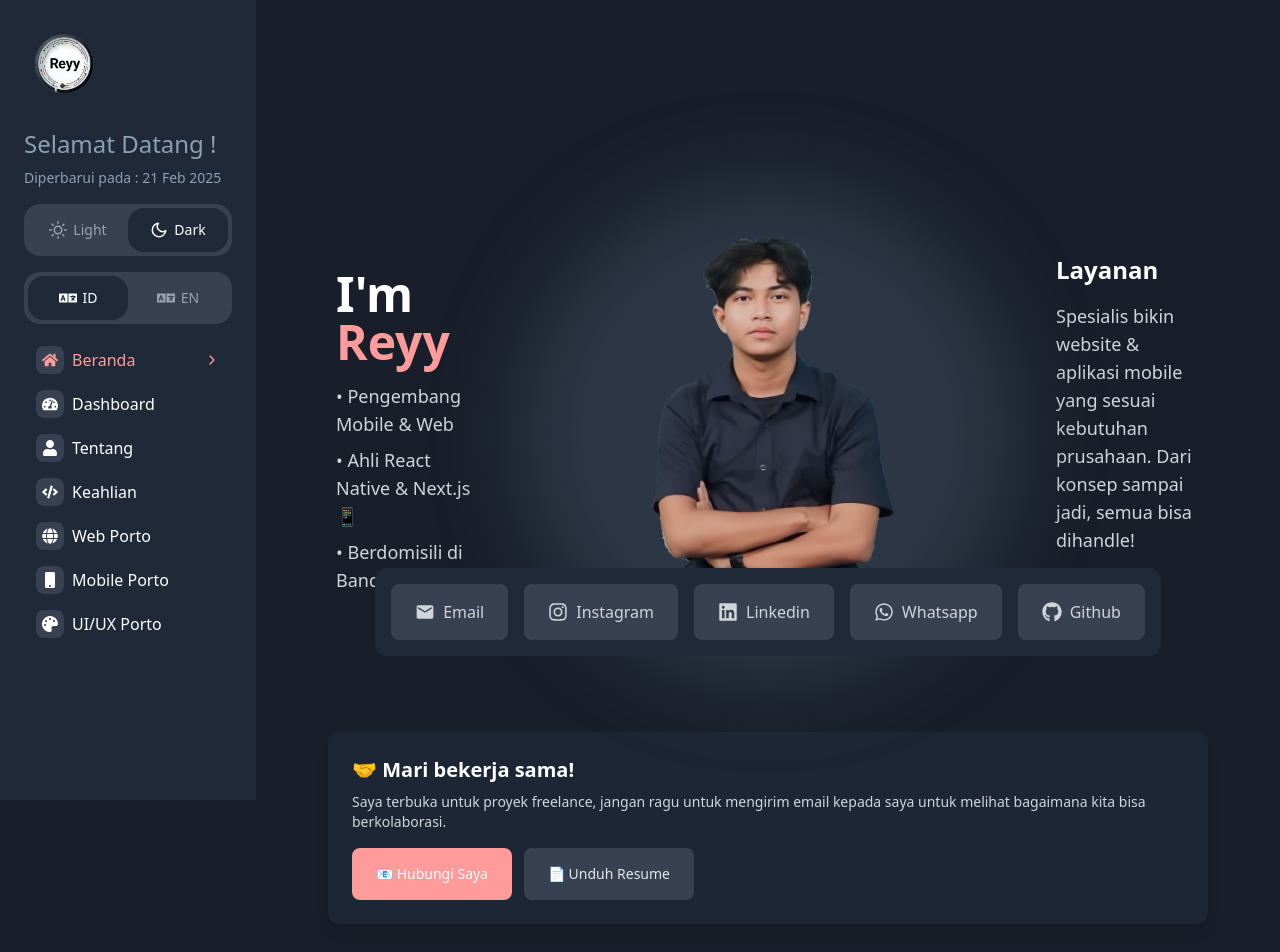
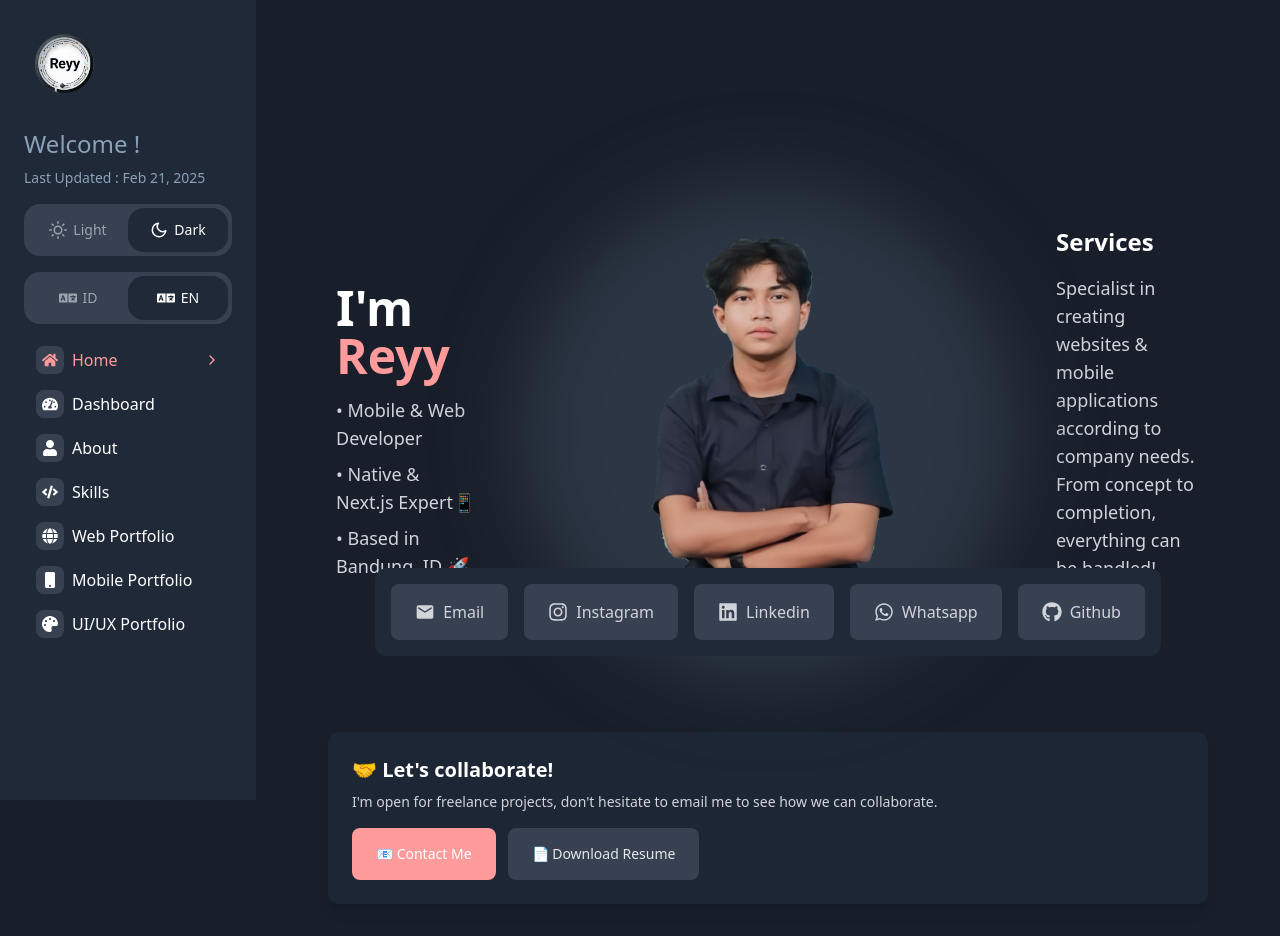
Before and after one commit to Reyn12/portofolio-new, a Next.js app: page /homepage in a window 1280 px wide. Shown: the top 952 px of the page. Built offline with nearby package versions, Linux system fonts and the light colour scheme.

Commit message:
Handle translate

```diff
--- a/app/contexts/LanguageContext.tsx
+++ b/app/contexts/LanguageContext.tsx
@@ -9,7 +9,7 @@ interface LanguageContextType {
 }
 
 const LanguageContext = createContext<LanguageContextType>({
-  language: 'id',
+  language: 'en',
   setLanguage: () => {}
 });
 
@@ -18,7 +18,7 @@ interface LanguageProviderProps {
 }
 
 export function LanguageProvider({ children }: LanguageProviderProps) {
-  const [language, setLanguage] = useState<Language>('id');
+  const [language, setLanguage] = useState<Language>('en');
   return (
     <LanguageContext.Provider value={{ language, setLanguage }}>
       {children}
--- a/app/homepage/page.tsx
+++ b/app/homepage/page.tsx
@@ -5,10 +5,13 @@ import Image from 'next/image';
 import { MdEmail } from "react-icons/md";
 import { FaInstagram, FaLinkedin, FaWhatsapp, FaGithub } from "react-icons/fa";
 import { motion } from 'framer-motion';
+import { useLanguage } from '@/app/contexts/LanguageContext';
+import { translations } from '@/app/translations';
 
 export default function HomePage() {
   const { theme } = useTheme();
   const [mounted, setMounted] = useState(false);
+  const { language } = useLanguage();
 
   // Tambah di bagian atas file, di luar component
   const socialLinks = [
@@ -71,8 +74,12 @@ export default function HomePage() {
             animate={{ opacity: 1, x: 0 }}
             transition={{ duration: 0.6, delay: 0.3 }}
           >
-            <span className={theme === 'dark' ? 'text-white' : 'text-[#5e5c7f]'}>I'm</span>{" "}
-            <span className={theme === 'dark' ? 'text-[#FF9B9B]' : 'text-[#5e5c7f]'}>Reyy</span>
+            <span className={theme === 'dark' ? 'text-white' : 'text-[#5e5c7f]'}>
+              {translations[language].homepage.intro}
+            </span>{" "}
+            <span className={theme === 'dark' ? 'text-[#FF9B9B]' : 'text-[#5e5c7f]'}>
+              {translations[language].homepage.name}
+            </span>
           </motion.h1>
           <motion.div
             className={`text-lg max-w-md ${theme === 'dark' ? 'text-gray-300' : 'text-gray-600'}`}
@@ -81,9 +88,9 @@ export default function HomePage() {
             transition={{ duration: 0.6, delay: 0.4 }}
           >
             <ul className="space-y-2">
-              <li>• Pengembang Mobile & Web</li>
-              <li>• Ahli React Native & Next.js 📱</li>
-              <li>• Berdomisili di Bandung, ID 🚀</li>
+              {translations[language].homepage.skills.map((skill, index) => (
+                <li key={index}>{skill}</li>
+              ))}
             </ul>
           </motion.div>
         </div>
@@ -143,17 +150,17 @@ export default function HomePage() {
             transition={{ duration: 0.6, delay: 0.6 }}
           >
             <h2 className={`text-2xl font-semibold mb-4 ${theme === 'dark' ? 'text-white' : 'text-[#5e5c7f]'}`}>
-              Layanan
+              {translations[language].homepage.services.title}
             </h2>
             <p className={`text-lg ${theme === 'dark' ? 'text-gray-300' : 'text-gray-600'}`}>
-              Spesialis bikin website & aplikasi mobile yang sesuai kebutuhan prusahaan. Dari konsep sampai jadi, semua bisa dihandle!
+              {translations[language].homepage.services.description}
             </p>
             <motion.button
               className="mt-4 text-[#FF9B9B] hover:underline"
               whileHover={{ x: 10 }}
               transition={{ type: "spring", stiffness: 400 }}
             >
-              show more →
+              {translations[language].homepage.services.showMore}
             </motion.button>
           </motion.div>
 
@@ -185,26 +192,26 @@ export default function HomePage() {
           className={`p-6 rounded-xl ${theme === 'dark' ? 'bg-gray-800/80' : 'bg-white/90'} shadow-lg w-full z-10`}
         >
           <h2 className={`text-xl font-semibold mb-2 flex items-center gap-2 ${theme === 'dark' ? 'text-white' : 'text-[#5e5c7f]'}`}>
-            🤝 Mari bekerja sama!
+            {translations[language].homepage.collaboration.title}
           </h2>
           <p className={`text-sm mb-4 ${theme === 'dark' ? 'text-gray-300' : 'text-gray-600'}`}>
-            Saya terbuka untuk proyek freelance, jangan ragu untuk mengirim email kepada saya untuk melihat bagaimana kita bisa berkolaborasi.
+            {translations[language].homepage.collaboration.description}
           </p>
           <div className="flex gap-3">
             <a
               href="mailto:your@email.com"
               className="px-6 py-4 bg-[#FF9B9B] hover:bg-[#ff8383] text-white rounded-lg text-sm flex items-center gap-2"
             >
-              📧 Hubungi Saya
+              {translations[language].homepage.collaboration.contactMe}
             </a>
             <a
               href="/resume.pdf"
               className={`px-6 py-4 rounded-lg text-sm flex items-center gap-2 ${theme === 'dark'
-                  ? 'bg-gray-700 hover:bg-gray-600 text-gray-200'
-                  : 'bg-gray-200 hover:bg-gray-300 text-gray-700'
+                ? 'bg-gray-700 hover:bg-gray-600 text-gray-200'
+                : 'bg-gray-200 hover:bg-gray-300 text-gray-700'
                 }`}
             >
-              📄 Unduh Resume
+              {translations[language].homepage.collaboration.downloadResume}
             </a>
           </div>
         </motion.div>
--- a/app/translations.ts
+++ b/app/translations.ts
@@ -12,7 +12,24 @@ type TranslationType = {
             webPorto: string;
             mobilePorto: string;
             uiuxPorto: string;
-    }
+        };
+        homepage: {
+            intro: string;
+            name: string;
+            skills: string[];
+            services: {
+                title: string;
+                description: string;
+                showMore: string;
+            };
+            collaboration: {
+                title: string;
+                description: string;
+                contactMe: string;
+                downloadResume: string;
+            };
+            location: string;
+        };
     }
 }
 
@@ -28,6 +45,27 @@ export const translations: TranslationType = {
             webPorto: 'Web Porto',
             mobilePorto: 'Mobile Porto',
             uiuxPorto: 'UI/UX Porto'
+        },
+        homepage: {
+            intro: "Saya",
+            name: "Reyy",
+            skills: [
+                "• Pengembang Mobile & Web",
+                "• Ahli React Native & Next.js 📱",
+                "• Berdomisili di Bandung, ID 🚀"
+            ],
+            services: {
+                title: "Layanan",
+                description: "Spesialis bikin website & aplikasi mobile yang sesuai kebutuhan prusahaan. Dari konsep sampai jadi, semua bisa dihandle!",
+                showMore: "show more →"
+            },
+            collaboration: {
+                title: "🤝 Mari bekerja sama!",
+                description: "Saya terbuka untuk proyek freelance, jangan ragu untuk mengirim email kepada saya untuk melihat bagaimana kita bisa berkolaborasi.",
+                contactMe: "📧 Hubungi Saya",
+                downloadResume: "📄 Unduh Resume"
+            },
+            location: "Bandung, ID"
         }
     },
     en: {
@@ -41,6 +79,27 @@ export const translations: TranslationType = {
             webPorto: 'Web Portfolio',
             mobilePorto: 'Mobile Portfolio',
             uiuxPorto: 'UI/UX Portfolio'
+        },
+        homepage: {
+            intro: "I'm",
+            name: "Reyy",
+            skills: [
+              "• Mobile & Web Developer",
+              "• Native & Next.js Expert📱",
+              "• Based in Bandung, ID 🚀"
+            ],
+            services: {
+              title: "Services",
+              description: "Specialist in creating websites & mobile applications according to company needs. From concept to completion, everything can be handled!",
+              showMore: "show more →"
+            },
+            collaboration: {
+              title: "🤝 Let's collaborate!",
+              description: "I'm open for freelance projects, don't hesitate to email me to see how we can collaborate.",
+              contactMe: "📧 Contact Me",
+              downloadResume: "📄 Download Resume"
+            },
+            location: "Bandung, ID"
           }
     }
 };
```
Lines whose indentation alone changed are shown as unchanged.
